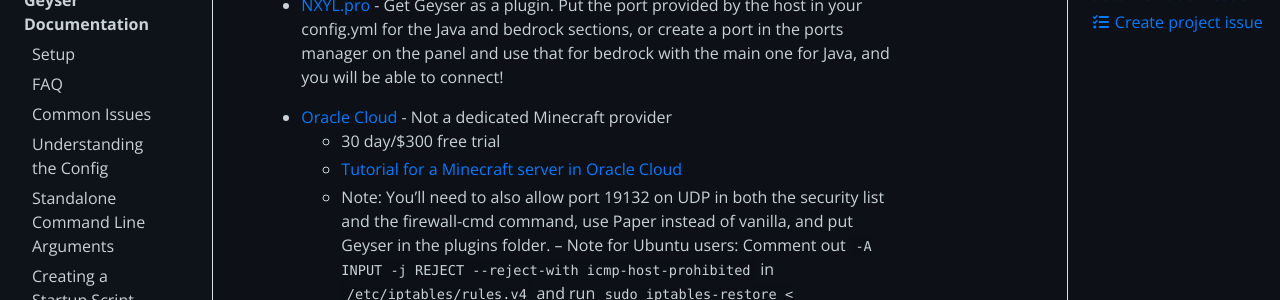
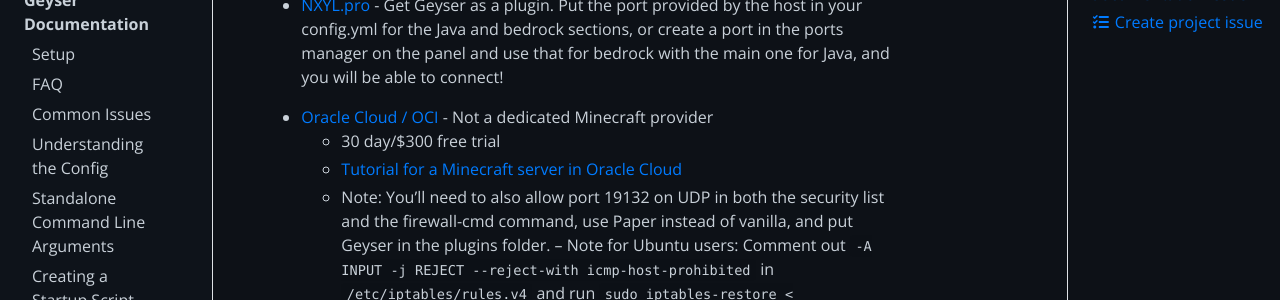
Before and after one commit to GeyserMC/GeyserWiki, a Jekyll site: the page built from _docs/geyser/supported-hosting-providers.md, in a window 1280 px wide and 900 px high, scrolled down 4846 px. Shown: the part 154-454 px from the top of the window. Built offline with Jekyll 4.4.1, drawn with Linux system fonts in a browser that asks for light colours.

Commit message:
Add OCI suffix to Oracle Cloud entry (#58)

```diff
--- a/_data/providers.json
+++ b/_data/providers.json
@@ -304,7 +304,7 @@
       "description": "Get Geyser as a plugin. Put the port provided by the host in your config.yml for the Java and bedrock sections, or create a port in the ports manager on the panel and use that for bedrock with the main one for Java, and you will be able to connect!"
     },
     {
-      "name": "Oracle Cloud",
+      "name": "Oracle Cloud / OCI",
       "url": "https://www.oracle.com/cloud/",
       "description": "Not a dedicated Minecraft provider\n  - 30 day/$300 free trial\n  - [Tutorial for a Minecraft server in Oracle Cloud](https://blogs.oracle.com/developers/post/how-to-set-up-and-run-a-really-powerful-free-minecraft-server-in-the-cloud)\n  - Note: You'll need to also allow port 19132 on UDP in both the security list and the firewall-cmd command, use Paper instead of vanilla, and put Geyser in the plugins folder.\n -- Note for Ubuntu users: Comment out `-A INPUT -j REJECT --reject-with icmp-host-prohibited` in `/etc/iptables/rules.v4` and run `sudo iptables-restore < /etc/iptables/rules.v4` to fix ufw."
     },
```
